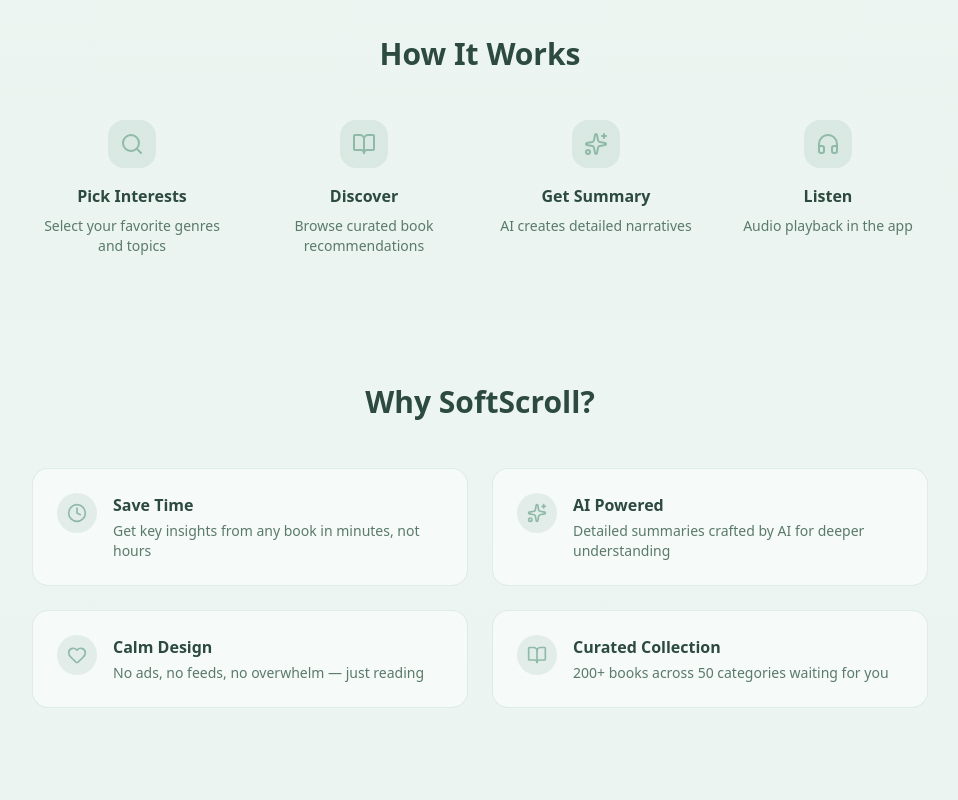
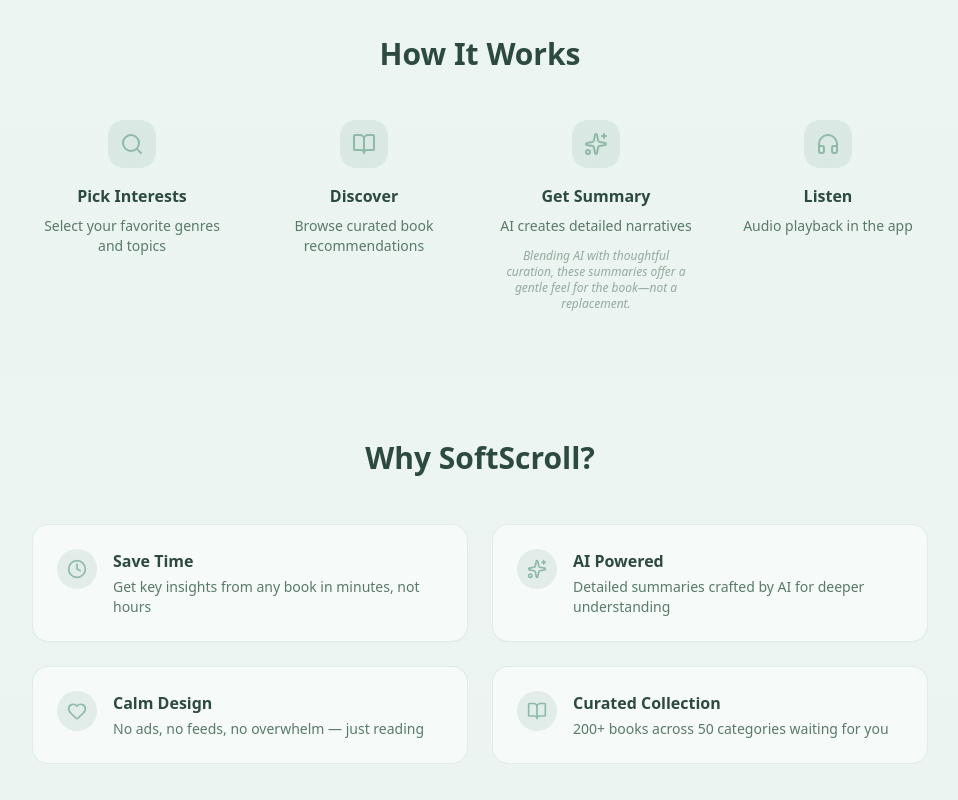
Before and after one commit to ym8895/calmreads, a Next.js app: page / in a window 1280 px wide. Shown: the part 720-1520 px from the top of the page, without its empty margins (160-1118 px from the left). Built offline with nearby package versions, Linux system fonts and the light colour scheme.

Commit message:
Add AI disclaimer to landing page and book detail view

```diff
--- a/src/components/softscroll/BookDetailView.tsx
+++ b/src/components/softscroll/BookDetailView.tsx
@@ -325,7 +325,7 @@
                         </div>
                       ))}
                     </div>
-                  </div>
+</div>
                 </motion.div>
               )}
 
@@ -400,6 +400,13 @@
                   <SlideCarousel slides={slides} />
                 </motion.div>
               )}
+
+              {/* AI Disclaimer */}
+              {(activeTab === 'summary' || activeTab === 'slides') && (
+                <p className="text-xs text-muted-foreground/50 italic mt-8 pt-4 border-t border-border/30 text-center">
+                  Blending AI with thoughtful curation, these summaries offer a gentle feel for the book—not a replacement.
+                </p>
+              )}
             </AnimatePresence>
           </div>
         </Card>
--- a/src/components/softscroll/LandingPage.tsx
+++ b/src/components/softscroll/LandingPage.tsx
@@ -94,7 +94,7 @@
             {[
               { icon: Search, title: 'Pick Interests', desc: 'Select your favorite genres and topics' },
               { icon: BookOpen, title: 'Discover', desc: 'Browse curated book recommendations' },
-              { icon: Sparkles, title: 'Get Summary', desc: 'AI creates detailed narratives' },
+              { icon: Sparkles, title: 'Get Summary', desc: 'AI creates detailed narratives', isAI: true },
               { icon: Headphones, title: 'Listen', desc: 'Audio playback in the app' },
             ].map((item, i) => (
               <motion.div
@@ -109,6 +109,11 @@
                 </div>
                 <h3 className="font-semibold mb-2">{item.title}</h3>
                 <p className="text-sm text-muted-foreground">{item.desc}</p>
+                {'isAI' in item && item.isAI && (
+                  <p className="text-xs text-muted-foreground/60 italic mt-3 max-w-[180px] mx-auto">
+                    Blending AI with thoughtful curation, these summaries offer a gentle feel for the book—not a replacement.
+                  </p>
+                )}
               </motion.div>
             ))}
           </div>
```
